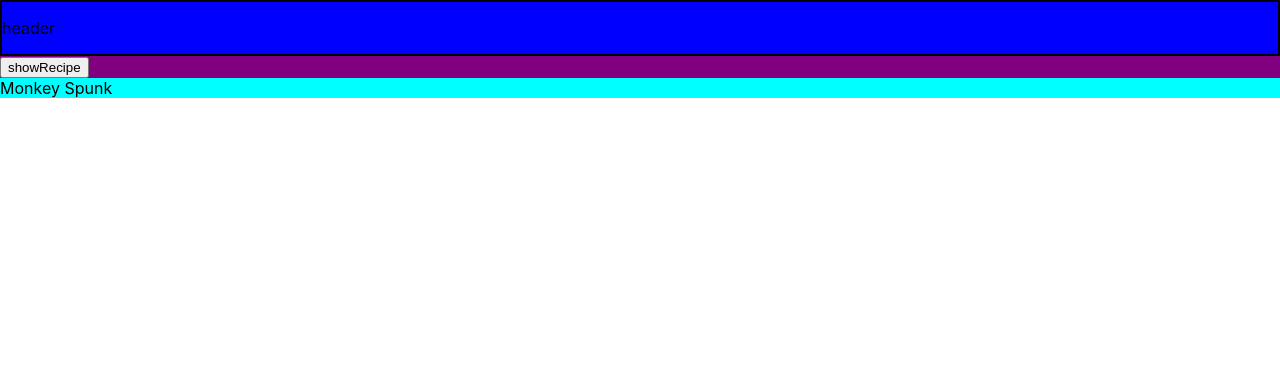
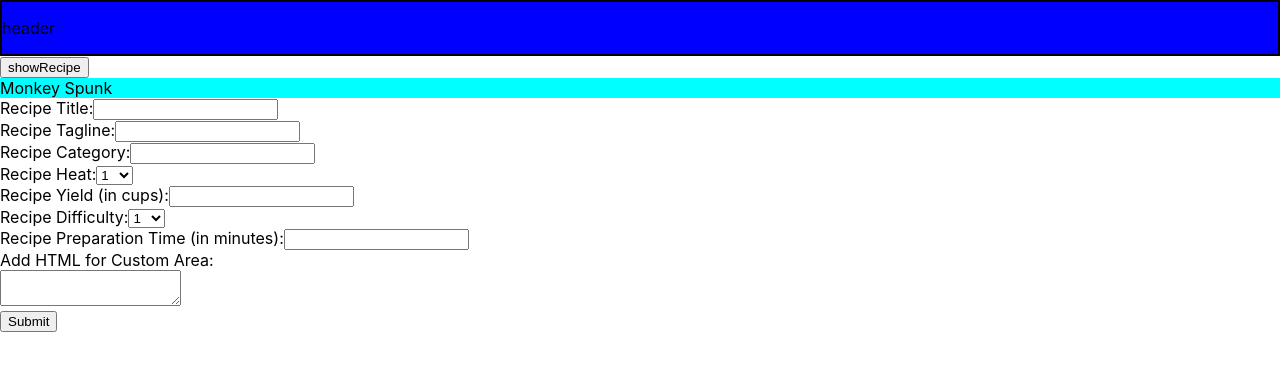
Before and after one commit to the-salsaa-organization/Salsa-App, a React (Create React App) app: page / in a window 1280 px wide. Shown: the top 370 px of the page. Built offline with nearby package versions, Linux system fonts and the light colour scheme.

Commit message:
built out database schema and creating page for submitting new recipe

```diff
--- /dev/null
+++ b/src/AddRecipe/NewRecipe.js
@@ -0,0 +1,130 @@
+import React, { Component } from 'react';
+// import styles from './NewRecipe.module.css';
+
+class NewRecipe extends Component {
+  constructor(props) {
+    super(props);
+    this.state = {
+      recipeName: '',
+      tagLine: '',
+      availableCategories: [],
+      category: '',
+      heat: '1',
+      yield: '',
+      difficulty: '1',
+      prepTime: '',
+      html: '',
+    }
+    this.titleChange = this.titleChange.bind(this);
+    this.tagLineChange = this.tagLineChange.bind(this);
+    this.categoryChange = this.categoryChange.bind(this);
+    this.heatChange = this.heatChange.bind(this);
+    this.yieldChange = this.yieldChange.bind(this);
+    this.difficultyChange = this.difficultyChange.bind(this);
+    this.prepTimeChange = this.prepTimeChange.bind(this);
+    this.handleSubmit = this.handleSubmit.bind(this);
+  }
+
+  titleChange(e) {
+    this.setState({recipeName: e.target.value});
+  }
+
+  tagLineChange(e) {
+    this.setState({tagLine: e.target.value});
+  }
+
+  categoryChange(e) {
+    this.setState({category: e.target.value})
+  }
+
+  heatChange(e) {
+    this.setState({heat: e.target.value})
+  }
+
+  yieldChange(e) {
+    this.setState({yield: e.target.value})
+  }
+
+  difficultyChange(e) {
+    this.setState({difficulty: e.target.value})
+  }
+
+  prepTimeChange(e) {
+    this.setState({prepTime: e.target.value})
+  }
+
+  htmlChange(e) {
+    this.setState({html: e.target.value})
+  }
+
+  handleSubmit(e) {
+    console.log(this.state);
+    e.preventDefault();
+  }
+
+  render() {
+    return (
+      <form onSubmit={this.handleSubmit}>
+        <div>
+          Recipe Title:
+          <input type="text" value={this.state.recipeName} onChange={this.titleChange} />
+        </div>
+        <div>
+          Recipe Tagline:
+          <input type="text" value={this.state.tagLine} onChange={this.tagLineChange} />
+        </div>
+        <div>
+          Recipe Category:
+          <input type="text" value={this.state.category} onChange={this.categoryChange} />
+        </div>
+        <div>
+          Recipe Heat:
+          <select onChange = {this.heatChange}>
+            <option value = '1'>1</option>
+            <option value = '2'>2</option>
+            <option value = '3'>3</option>
+            <option value = '4'>4</option>
+            <option value = '5'>5</option>
+            <option value = '6'>6</option>
+            <option value = '7'>7</option>
+            <option value = '8'>8</option>
+            <option value = '9'>9</option>
+            <option value = '10'>10</option>
+          </select>
+        </div>
+        <div>
+          Recipe Yield (in cups):
+          <input type="number" value={this.state.yield} onChange={this.yieldChange} />
+        </div>
+        <div>
+          Recipe Difficulty:
+          <select onChange = {this.difficultyChange}>
+            <option value = '1'>1</option>
+            <option value = '2'>2</option>
+            <option value = '3'>3</option>
+            <option value = '4'>4</option>
+            <option value = '5'>5</option>
+            <option value = '6'>6</option>
+            <option value = '7'>7</option>
+            <option value = '8'>8</option>
+            <option value = '9'>9</option>
+            <option value = '10'>10</option>
+          </select>
+        </div>
+        <div>
+          Recipe Preparation Time (in minutes):
+          <input type="number" value={this.state.prepTime} onChange={this.prepTimeChange} />
+        </div>
+        <div>
+          Add HTML for Custom Area:
+          <div>
+            <textarea type="text" value={this.state.html} onChange={this.htmlChange} />
+          </div>
+        </div>
+        <input type="submit" value="Submit" />
+      </form>
+    );
+  }
+}
+
+export default NewRecipe;
--- a/src/App.js
+++ b/src/App.js
@@ -2,6 +2,7 @@ import React, { Component } from 'react';
 import styles from './App.module.css';
 import Recipe from './Recipe.js';
 import Header from './Header.js';
+import NewRecipe from './AddRecipe/NewRecipe.js';
 
 class App extends Component {
   constructor() {
@@ -30,6 +31,7 @@ class App extends Component {
         <button onClick = {this.displayRecipe}>showRecipe</button>
         {this.state.PageType === 'Recipe' ? <Recipe/> : null}
         {this.state.PageType === 'Nothing' ? <p>fuck nick</p> : null}
+        <NewRecipe/>
       </div>
     );
   }
--- a/src/App.module.css
+++ b/src/App.module.css
@@ -1,3 +1,3 @@
 .App {
-    background-color: purple;
+
 }
--- a/src/Header.js
+++ b/src/Header.js
@@ -8,9 +8,10 @@ class Header extends Component {
 
     }
   }
+
   render() {
     return (
-      <div className={`${styles.Header} ${styles[this.props.currentPage]}`}>
+      <div className={`${styles['Header']} ${styles[this.props.currentPage]}`}>
         <p>header</p>
       </div>
     );
```
Also changed, not shown: database/Notes.txt, src/AddRecipe/NewRecipe.module.css (added).
